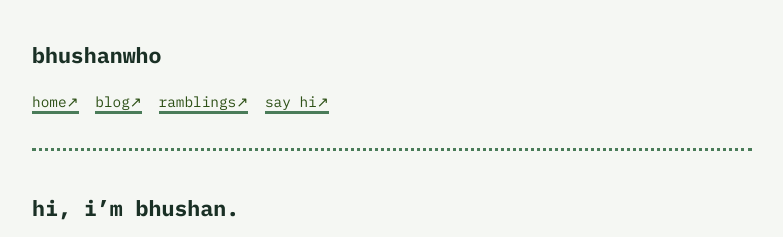
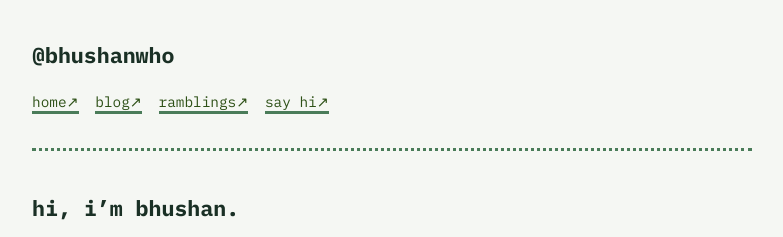
Before and after one commit to bhushanwho/bhushanwho.github.io, a Jekyll site: the page built from index.md, in a window 1280 px wide. Shown: the top 237 px of the page, without its empty margins (248-1031 px from the left). Built offline with Jekyll 4.4.1, drawn with Linux system fonts in a browser that asks for light colours.

Commit message:
change is good

```diff
--- a/_config.yml
+++ b/_config.yml
@@ -1,12 +1,11 @@
 ###########
 # site.title
 
-title: bhushanwho
+title: "@bhushanwho"
 description: bhushan's page
 url: "https://bhushanwho.github.io"
 baseurl: ""
 # host: 0.0.0.0
-
 
 #########################
 # more settings
@@ -22,7 +21,27 @@ markdown: kramdown
 compress_html:
   clippings: all
   comments: [""]
-  endings: [html, head, body, li, dt, dd, rt, rp, optgroup, option, colgroup, caption, thead, tbody, tfoot, tr, td, th]
+  endings:
+    [
+      html,
+      head,
+      body,
+      li,
+      dt,
+      dd,
+      rt,
+      rp,
+      optgroup,
+      option,
+      colgroup,
+      caption,
+      thead,
+      tbody,
+      tfoot,
+      tr,
+      td,
+      th,
+    ]
   profile: false
   blanklines: false
   ignore:
@@ -36,8 +55,7 @@ collections:
     output: true
     permalink: /ramblings/:slug/
 defaults:
-  -
-    scope:
+  - scope:
       path: ""
       type: my_tags
     values:
@@ -49,8 +67,8 @@ timezone: Asia/Kolkata
 future: false
 
 exclude:
-- README.md
-- LICENSE.md
+  - README.md
+  - LICENSE.md
 
 Blog: /blog
 Ramblings: /ramblings
```
